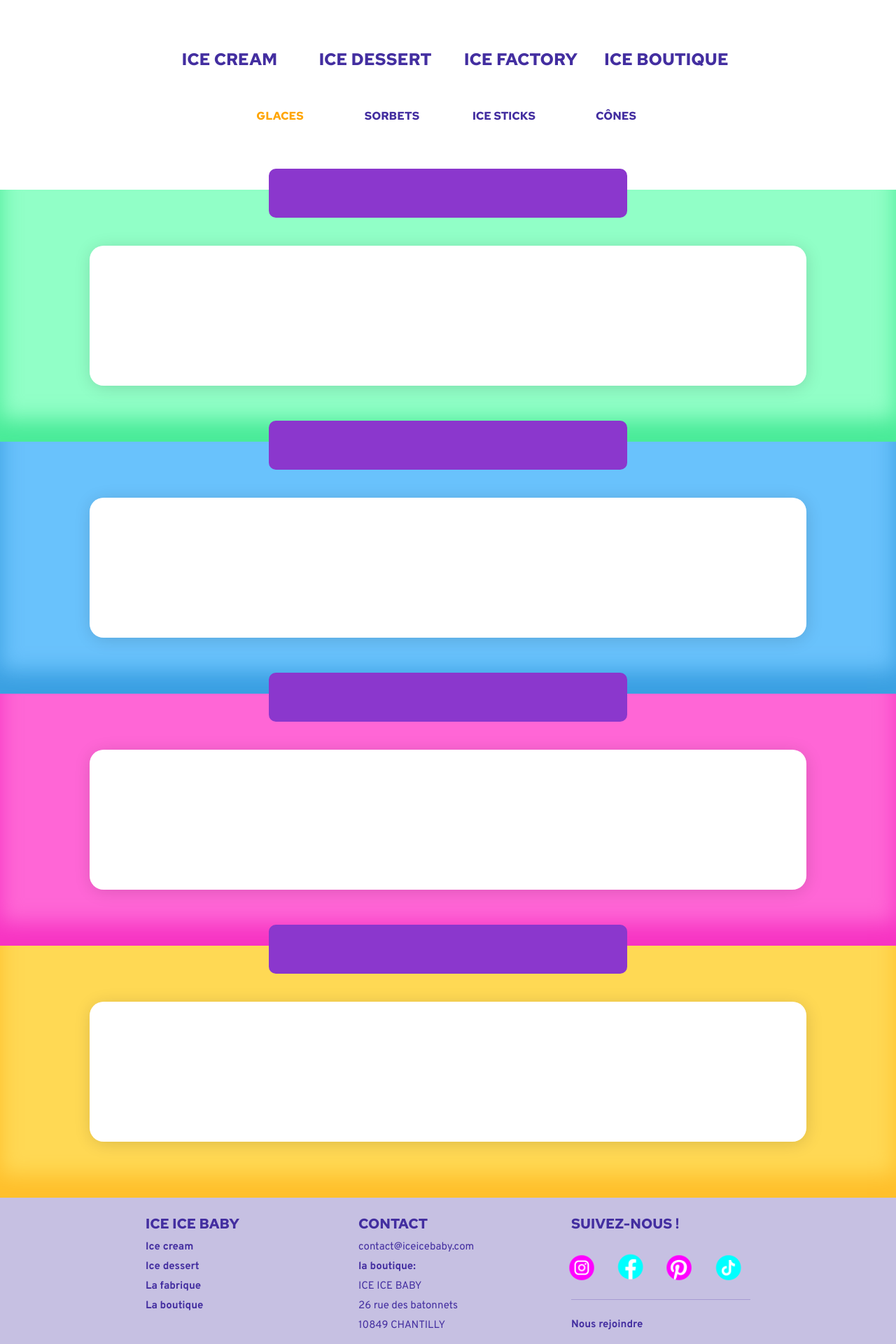
After one commit to CassouDev/Iceicebaby, a Symfony app: template templates/iceicebaby/icecream.html.twig in a window 1280 px wide. The commit adds this page. Shown: the part 452-2372 px from the top of the page at 70% size. Run offline with Twig, Linux system fonts and the light colour scheme; the template is opened without the code that fills it, so the values that code supplies are empty; some libraries are stand-ins or nearby versions.

Commit message:
Main design css + changes file's names

```diff
--- a/public/css/homepage.css
+++ b/public/css/homepage.css
@@ -25,8 +25,8 @@
 }
 /*ICE CREAM*/
 #home-ice-cream {
-    background-color: rgba(255,229, 241, 1);
-
+    background-color: rgb(255,229, 241);
+    box-shadow: inset 0em -2em 30px rgb(249 159 201 / 50%);
 }
 /*ICE FACTORY*/
 #home-ice-factory {
@@ -64,10 +64,12 @@
 /*ICE DESSERT*/
 #home-ice-dessert {
     background-color: rgb(255, 217, 84);
+    box-shadow: inset 0em -2em 30px rgb(255 165 0 / 50%);
 }
 /*NOS ICE & VOUS*/
 #nos-ice-et-vous {
-    background-color: rgba(145, 255, 199, 0.3);
+    background-color: rgb(222 255 238);
+    box-shadow: inset 0em -2em 30px rgb(96 255 167 / 50%);
 }
 #nos-ice-et-vous .col-md-3 {
     padding-right: 10px;
--- /dev/null
+++ b/public/css/productspage.css
@@ -0,0 +1,54 @@
+/*MENU*/
+#icecream_link {
+    color: orange;
+}
+#ice_cream_navbar {
+    width: 50%;
+    margin-bottom: 50px;
+}
+/*CATEGORIES*/
+#glaces, #sorbets, #icesticks, #cones, #buches, #ice-entremets {
+    padding-top: 80px;
+    padding-bottom: 80px;
+}
+.products {
+    width: 80%;
+    margin: auto;
+    background-color: white;
+    border-radius: 20px;
+    box-shadow: inset 1px 1px rgb(255 255 255 / 20%), inset -1px -1px rgb(255 255 255 / 10%), 1px 3px 24px -1px rgb(0 0 0 / 15%);
+}
+.product-card {
+    margin-bottom: 30px;
+    padding: 0 15px 0 15px;
+}
+#glaces {
+    background-color: rgb(145, 255, 199);
+    box-shadow: inset 0em -2em 30px rgb(2 216 106 / 50%);
+
+}
+#sorbets {
+    background-color: rgb(105, 194, 252);
+    box-shadow: inset 0em -2em 30px rgb(11 125 199 / 50%);
+
+}
+#icesticks {
+    background-color: rgb(255, 102, 214);
+    box-shadow: inset 0em -2em 30px rgb(239 0 175 / 50%);
+
+}
+#cones {
+    background-color: rgb(255, 217, 84);
+    box-shadow: inset 0em -2em 30px rgb(255 165 0 / 50%);
+
+}
+#buches {
+    background-color: rgb(255, 228, 131);
+    box-shadow: inset 0em -2em 30px rgb(255 228 131 / 50%);
+
+}
+#ice-entremets {
+    background-color: rgb(186, 246, 200);
+    box-shadow: inset 0em -2em 30px rgb(37 204 118 / 50%);
+
+}
--- a/public/css/template.css
+++ b/public/css/template.css
@@ -2,7 +2,7 @@
 body {
     background-image: none;
     background-color: white;
-    color:rgba(67, 46, 160, 1);
+    color:rgb(67, 46, 160);
     overflow-x: hidden;
     text-align: center;
     font-family: 'Red Hat Text', sans-serif;
@@ -28,6 +28,9 @@ body {
     background-color: white!important;
 }
 /* NAV LINKS */
+.navbar-light .navbar-nav .nav-link.active, .navbar-light .navbar-nav .show>.nav-link { /*active link in the navbars*/
+    color: orange;
+}
 .d-flex {
     position: absolute;
     top: 10px;
@@ -119,8 +122,8 @@ body {
     color: white;
     text-shadow: 5px 5px 3px rgba(67, 46, 160, 0.4);
     width: 40%;
-    height: 60px;
-    padding: 6px;
+    height: 70px;
+    padding: 10px;
     right: 30%;
     left: 30%;
     top: -30px;
@@ -141,6 +144,13 @@ body {
 .card-header:last-child {
     border-radius: 10px;
 }
+.card.border-light {
+    box-shadow: none;
+}
+.card.border-light a {
+    border-radius: 0.5rem;
+    box-shadow: inset 1px 1px rgb(255 255 255 / 20%), inset -1px -1px rgb(255 255 255 / 10%), 1px 3px 24px -1px rgb(0 0 0 / 15%);
+}
 .card.border-light .card-header {
     color:rgba(67, 46, 160, 1);
     font-family: 'Overpass', sans-serif;
@@ -149,9 +159,6 @@ body {
 .card.border-light .card-header h2 {
     font-family: 'Exo', sans-serif;
 }
-/* .col-md-3.card.border-light {
-    max-width: 15rem!important;
-} */
 /*FOOTER*/
 .footer {
     background-color:rgba(67, 46, 160, 0.3);
@@ -187,6 +194,14 @@ body {
     padding-left: 0;
     font-weight: 700;
 }
+.footer a {
+    text-decoration: none;
+    color:rgb(67, 46, 160);
+}
+.footer a:hover {
+    font-weight: 900;
+    /* color:orange; */
+}
 .footer .social {
     display: flex;
     justify-content: start;
--- /dev/null
+++ b/templates/iceicebaby/icecream.html.twig
@@ -0,0 +1,106 @@
+{% extends 'base.html.twig' %}
+
+{% block stylesheets %}
+    <link href="{{ asset('css/template.css') }}" type="text/css" rel="stylesheet">
+    <link href="{{ asset('css/homepage.css') }}" type="text/css" rel="stylesheet">
+    <link href="{{ asset('css/productspage.css') }}" type="text/css" rel="stylesheet">
+{% endblock %}
+
+{% block title %}Ice cream baby !{% endblock %}
+
+{% block body %}
+    <nav class="navbar navbar-expand-lg navbar-light bg-light">
+        <div class="container-fluid">
+            <div class="row" id="ice_cream_navbar">
+                <ul class="navbar-nav me-auto">
+                    <li class="col-md-3 nav-item">
+                        <p class="nav-link active">GLACES</p>
+                        {# <a class="nav-link active" href="/glaces">GLACES</a> #}
+                    </li>
+                    <li class="col-md-3 nav-item">
+                        <a class="nav-link" href="#sorbets">SORBETS</a>
+                    </li>
+                    <li class="col-md-3 nav-item">
+                        <a class="nav-link" href="#icesticks">ICE STICKS</a>
+                    </li>
+                    <li class="col-md-3 nav-item">
+                        <a class="nav-link" href="#cones">CÔNES</a>
+                    </li>
+                </ul>
+            </div>
+        </div>
+    </nav>
+
+    <div class="container-fluid" id="glaces">
+        <h1 class="row justify-content-md-center">{{ title1 }}</h1>
+        <div class="row category products">
+            {% for product in products %}
+                <div class="col-md-3 card border-light product-card">
+                    <a href="{{ path('product_sheet', {'id': product.id}) }}">
+                        <div class="card-body">
+                            <img src="images/{{ product.productMainPicture }}" width="100%" alt="Glace">
+                        </div>
+                        <div class="card-header">
+                            <h2 class="card-title">{{ product.productName }}</h1>
+                            <p class="card-title">Hum ça à l'air bon !{# {{ product.productTaste }} #}</p>
+                        </div>
+                    </a>
+                </div>
+            {% endfor %}
+        </div>
+    </div>
+    <div class="container-fluid" id="sorbets">
+        <h1 class="row justify-content-md-center">{{ title2 }}</h1>
+        <div class="row category products">
+            {% for product in products %}
+                <div class="col-md-3 card border-light product-card">
+                    <a href="{{ path('product_sheet', {'id': product.id}) }}">
+                        <div class="card-body">
+                            <img src="images/{{ product.productMainPicture }}" width="100%" alt="Sorbet">
+                        </div>
+                        <div class="card-header">
+                            <h2 class="card-title">{{ product.productName }}</h1>
+                            <p class="card-title">Hum ça à l'air bon !{# {{ product.productTaste }} #}</p>
+                        </div>
+                    </a>
+                </div>
+            {% endfor %}
+        </div>
+    </div>
+    <div class="container-fluid" id="icesticks">
+        <h1 class="row justify-content-md-center">{{ title3 }}</h1>
+        <div class="row category products">
+            {% for product in products %}
+                <div class="col-md-3 card border-light product-card">
+                     <a href="{{ path('product_sheet', {'id': product.id}) }}">
+                        <div class="card-body">
+                            <img src="images/{{ product.productMainPicture }}" width="100%" alt="Ice stick">
+                        </div>
+                        <div class="card-header">
+                            <h2 class="card-title">{{ product.productName }}</h1>
+                            <p class="card-title">Hum ça à l'air bon !{# {{ product.productTaste }} #}</p>
+                        </div>
+                    </a>
+                </div>
+            {% endfor %}
+        </div>
+    </div>
+    <div class="container-fluid" id="cones">
+        <h1 class="row justify-content-md-center">{{ title4 }}</h1>
+        <div class="row category products">
+            {% for product in products %}
+                <div class="col-md-3 card border-light product-card">
+                    <a href="{{ path('product_sheet', {'id': product.id}) }}">
+                        <div class="card-body">
+                            <img src="images/{{ product.productMainPicture }}" width="100%" alt="Cône">
+                        </div>
+                        <div class="card-header">
+                            <h2 class="card-title">{{ product.productName }}</h1>
+                            <p class="card-title">Hum ça à l'air bon !{# {{ product.productTaste }} #}</p>
+                        </div>
+                    </a>
+                </div>
+            {% endfor %}
+        </div>
+    </div>
+{% endblock %}
```
Also changed, not shown: src/Controller/IceicebabyController.php (+21 -4 lines), templates/iceicebaby/home.html.twig (+12 -0 lines), templates/iceicebaby/index.html.twig (deleted, +0 -41 lines).
